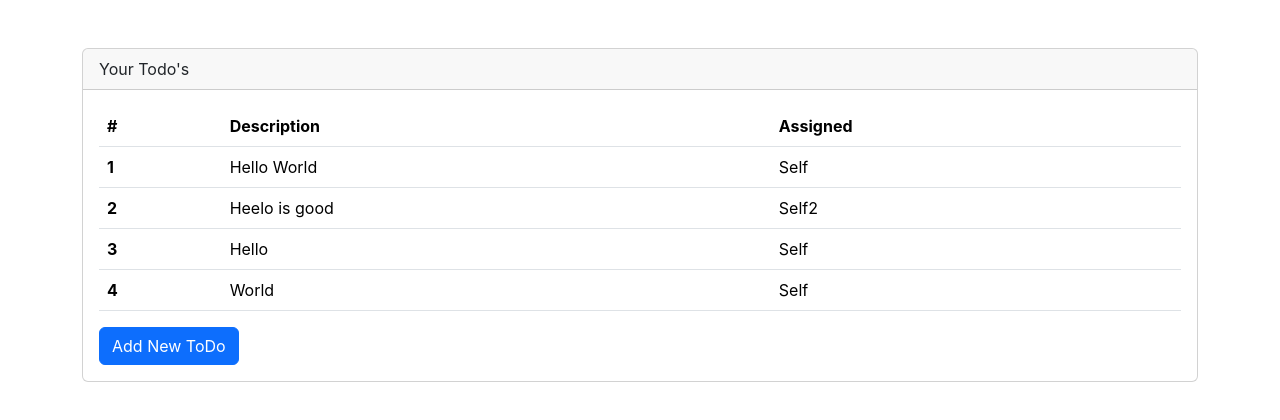
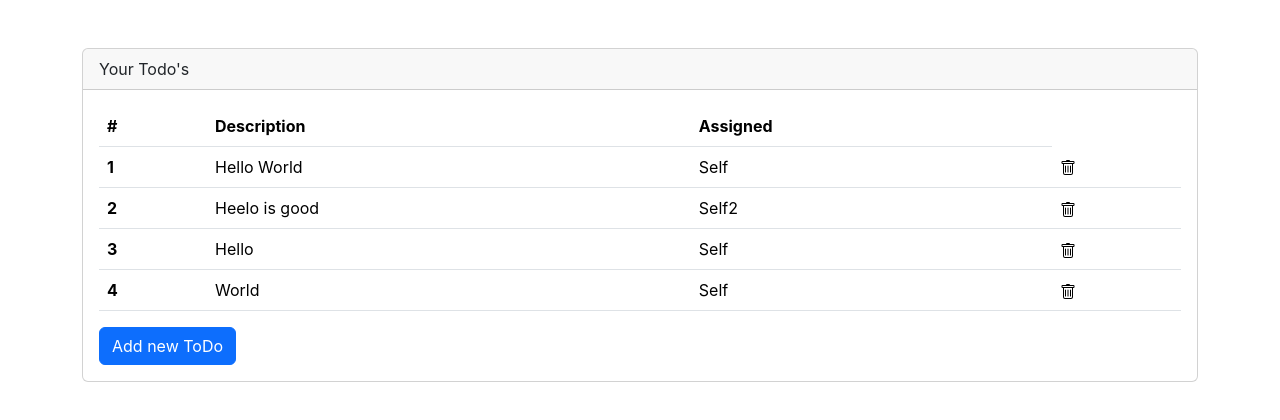
Before and after one commit to dgsunil/React-ToDoApp, a React (Create React App) app: page / in a window 1280 px wide. Shown: the top 420 px of the page. Built offline with nearby package versions, Linux system fonts and the light colour scheme.

Commit message:
this give the full application which works to add a new todo item and delete the todo item, also conditional rendering of a fields are also covered. this is the end of module one

```diff
--- a/src/App.js
+++ b/src/App.js
@@ -1,8 +1,11 @@
-import React, {useState} from 'react';
+import React, { useState } from 'react';
 import './App.css';
 import TodoTable from './components/ToDoTable';
+import NewToDoForm from './components/NewToDoForm';
 
 function App() {
+
+  const [showAddToDoForm, setShowAddTodoForm] = useState(false);
 
   const [todos, setToDos] = useState([
     { rowNumber: 1, rowDescription: 'Hello World', rowAssigned: 'Self' },
@@ -11,23 +14,34 @@ function App() {
     { rowNumber: 4, rowDescription: ' World', rowAssigned: 'Self' }
   ])
 
-  const addTodo = () => {
+  const addTodo = (assigned, description) => {
     //console.log("Button is clicked");
     //alert("Button is clicked");
 
-    if(todos.length >0){
-      const newTodo = {
-        rowNumber: todos.length+1,
-        rowDescription: "Data " + (todos.length+1),
-        rowAssigned: "Self " + (todos.length+1)
-      }
+    let rowNumber = 1;
+    if (todos.length > 0) {
+      rowNumber = todos[todos.length - 1].rowNumber + 1;
+    }
 
-      //todos.push(newTodo)
-      setToDos(todos => [...todos, newTodo])
-      // console.log(todos)
+
+    const newTodo = {
+      rowNumber: rowNumber,
+      rowDescription: description,
+      rowAssigned: assigned
     }
+
+    //todos.push(newTodo)
+    setToDos(todos => [...todos, newTodo])
+    // console.log(todos)
   }
 
+  const deleteTodo = (deleteToDoRowNumber) => {
+     let filtered = todos.filter(function (value) {
+      return value.rowNumber !== deleteToDoRowNumber;
+     });
+
+     setToDos(filtered);
+  }
 
   return (
     <div className='mt-5 container'>
@@ -36,8 +50,14 @@ function App() {
           Your Todo's
         </div>
         <div className='card-body'>
-          <TodoTable todos={todos} />
-          <button className='btn btn-primary' onClick={addTodo}>Add New ToDo</button>
+          <TodoTable todos={todos} deleteTodo={deleteTodo} />
+          <button className='btn btn-primary' onClick={() => setShowAddTodoForm(!showAddToDoForm)}>
+            {/* Add New ToDo */}
+            {showAddToDoForm ? 'Close form' : 'Add new ToDo'}
+            </button>
+          {showAddToDoForm &&
+          <NewToDoForm addTodo={addTodo} showAddToDoForm={setShowAddTodoForm} />
+          }
         </div>
       </div>
     </div>
--- /dev/null
+++ b/src/components/NewToDoForm.js
@@ -0,0 +1,48 @@
+import React, {useState} from "react"
+
+function NewToDoForm(props){
+
+    const[assigned, setAssigned] = useState('');
+    const[description, setDescription] = useState('');
+
+    const descriptionChange = (event) => {
+        // console.log(event.target.value)
+        setDescription(event.target.value);
+    }
+/*
+    const assignedChange = (event) => {
+        // console.log(event.target.value)
+        setAssigned(event.target.value)
+    }
+*/
+
+    const addTodo = () => {
+        if(assigned !== '' && description !== ''){
+            props.addTodo(assigned, description)
+            setAssigned('')
+            setDescription('')
+            props.showAddToDoForm(!props.showAddToDoForm)
+        }
+    }
+
+    return (
+        <div className="mt-5">
+            <form>
+                <div className="mb-3">
+                    <label className="form-label">Assigned</label>
+                    <input type="text" className="form-control" required onChange={e => setAssigned(e.target.value)}
+                    value={assigned}></input>
+                </div>
+                <div className="mb-3">
+                    <label className="form-label">Description</label>
+                    <textarea className="form-control" rows={3} required onChange={descriptionChange}
+                    value={description}></textarea>
+                </div>
+                <button type="button" className="btn btn-primary mt-3" onClick={addTodo}>Add ToDo</button>
+            </form>
+        </div>
+    )
+
+}
+
+export default NewToDoForm
--- a/src/components/ToDoRowItem.js
+++ b/src/components/ToDoRowItem.js
@@ -4,6 +4,10 @@ function TodoRowItem(props) {
             <th scope='row'>{props.rowNumber}</th>
             <td>{props.rowDescription}</td>
             <td>{props.rowAssigned}</td>
+            <td onClick={() => props.deleteTodo(props.rowNumber)}><svg xmlns="http://www.w3.org/2000/svg" width="16" height="16" fill="currentColor" className="bi bi-trash" viewBox="0 0 16 16">
+  <path d="M5.5 5.5A.5.5 0 0 1 6 6v6a.5.5 0 0 1-1 0V6a.5.5 0 0 1 .5-.5m2.5 0a.5.5 0 0 1 .5.5v6a.5.5 0 0 1-1 0V6a.5.5 0 0 1 .5-.5m3 .5a.5.5 0 0 0-1 0v6a.5.5 0 0 0 1 0z"/>
+  <path d="M14.5 3a1 1 0 0 1-1 1H13v9a2 2 0 0 1-2 2H5a2 2 0 0 1-2-2V4h-.5a1 1 0 0 1-1-1V2a1 1 0 0 1 1-1H6a1 1 0 0 1 1-1h2a1 1 0 0 1 1 1h3.5a1 1 0 0 1 1 1zM4.118 4 4 4.059V13a1 1 0 0 0 1 1h6a1 1 0 0 0 1-1V4.059L11.882 4zM2.5 3h11V2h-11z"/>
+</svg></td>
         </tr>
     )
 }
--- a/src/components/ToDoTable.js
+++ b/src/components/ToDoTable.js
@@ -13,9 +13,12 @@ function TodoTable(props) {
             </thead>
             <tbody>
                 {props.todos.map(todo => (
-                    <TodoRowItem rowNumber={todo.rowNumber}
+                    <TodoRowItem
+                                    key={todo.rowNumber}
+                                    rowNumber={todo.rowNumber}
                                     rowDescription= {todo.rowDescription}
-                                    rowAssigned = {todo.rowAssigned} />
+                                    rowAssigned = {todo.rowAssigned}
+                                    deleteTodo = {props.deleteTodo}/>
                 ))}
             </tbody>
         </table>
```
